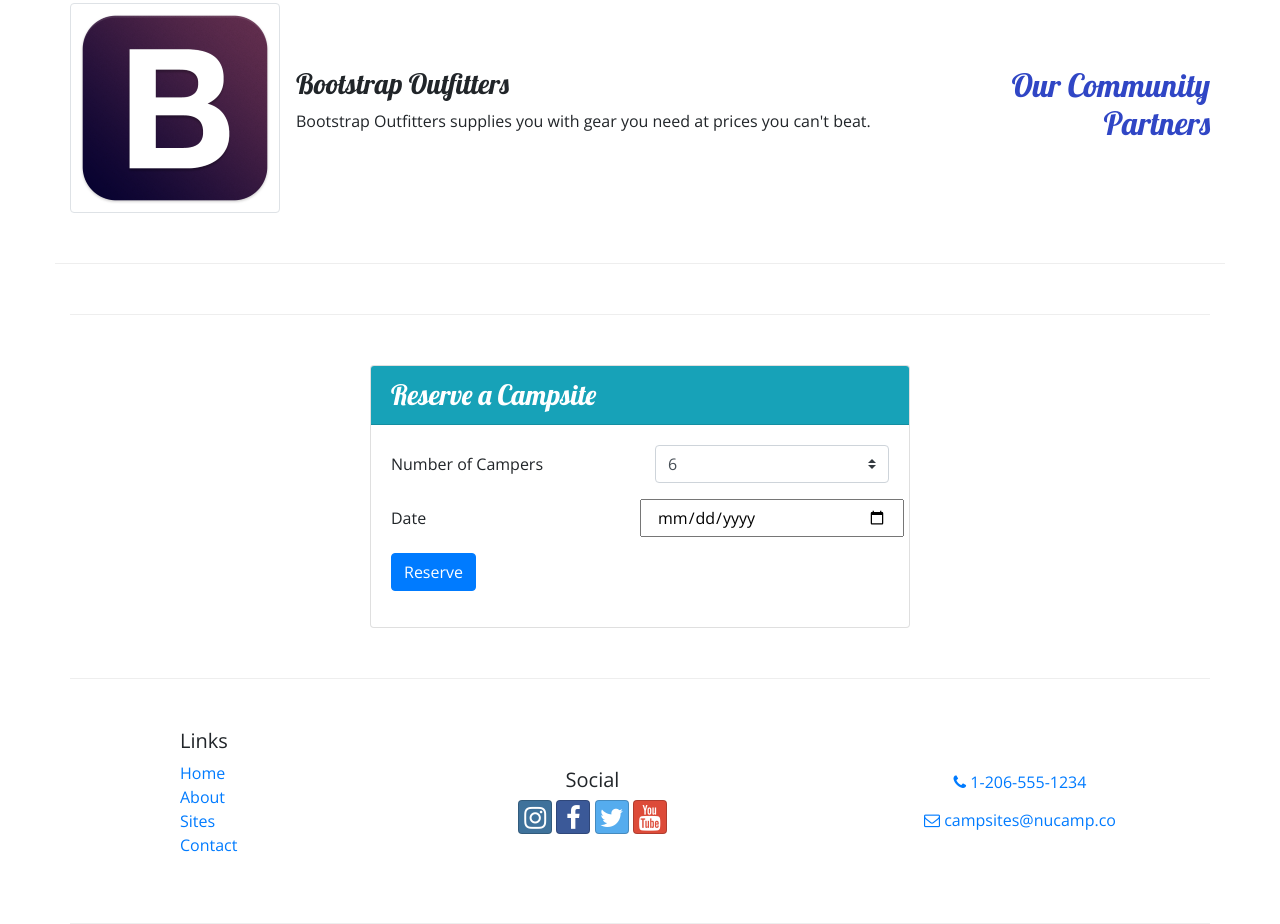
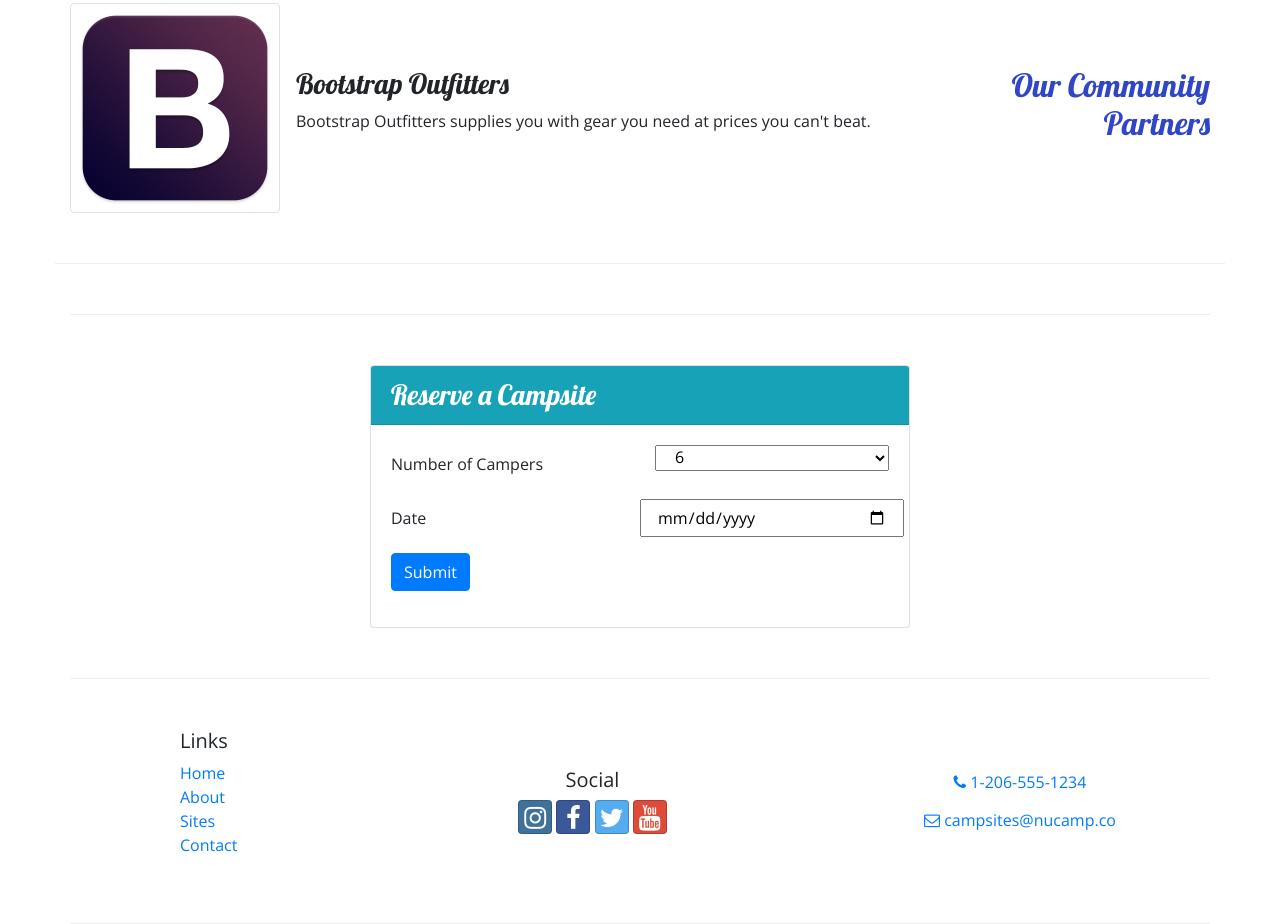
Before and after one commit to rdeleon2/Aboutus-Test, a website: page index.html in a window 1280 px wide. Shown: the part 939-1863 px from the top of the page. Drawn offline with nearby package versions, Linux system fonts and the light colour scheme.

Commit message:
Week 2 assignment update

```diff
--- a/index.html
+++ b/index.html
@@ -29,8 +29,10 @@
                     <h1>NuCamp</h1>
                     <h2>a better way to Camp</h2>
                 </div>
+                <div class="col-md-4 col-xl-2">
+                    <a href="#reserveForm"><button class="btn-lg btn-info">Reserve Campsite</button></a>
+                </div>
 
-                <a href="#reserveForm"><button class="btn-lg btn-info">Reserve Campsite</button></a>
             </div>
         </div>
     </header>
@@ -119,7 +121,7 @@
                             <div class="form-group row">
                                 <label class="col-sm-6 col-form-label">Number of Campers</label>
                                 <div class="col-sm-6">
-                                    <select name="numCampers" id="numCampers" class="custom-select">
+                                    <select name="numCampers" id="numCampers" class="col">
                                         <option selected>Select...</option>
                                         <option selected>1</option>
                                         <option selected>2</option>
@@ -139,7 +141,7 @@
                             </div>
                             <div class="form-group row">
                                 <div class="col">
-                                    <button type="submit" class="btn btn-primary">Reserve</button>
+                                    <button type="submit" class="btn btn-primary">Submit</button>
                                 </div>
                             </div>
 
```
